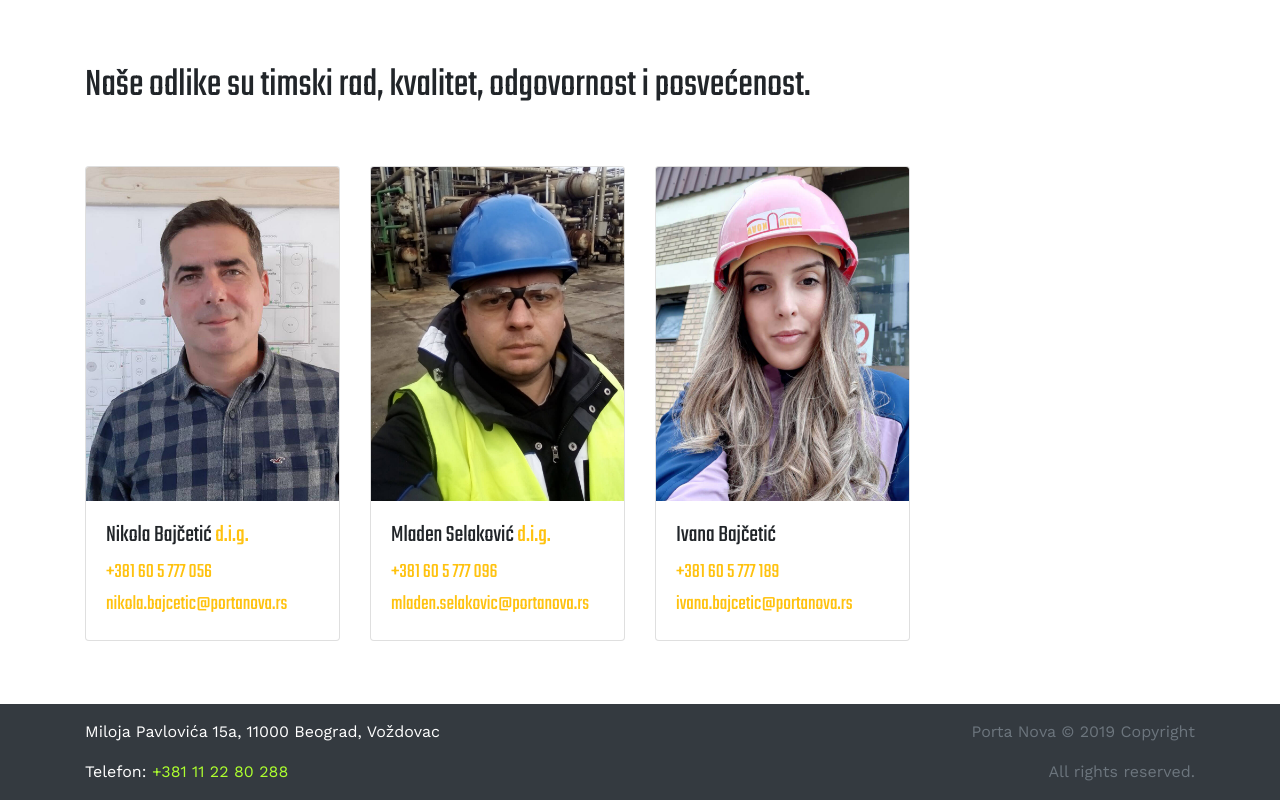
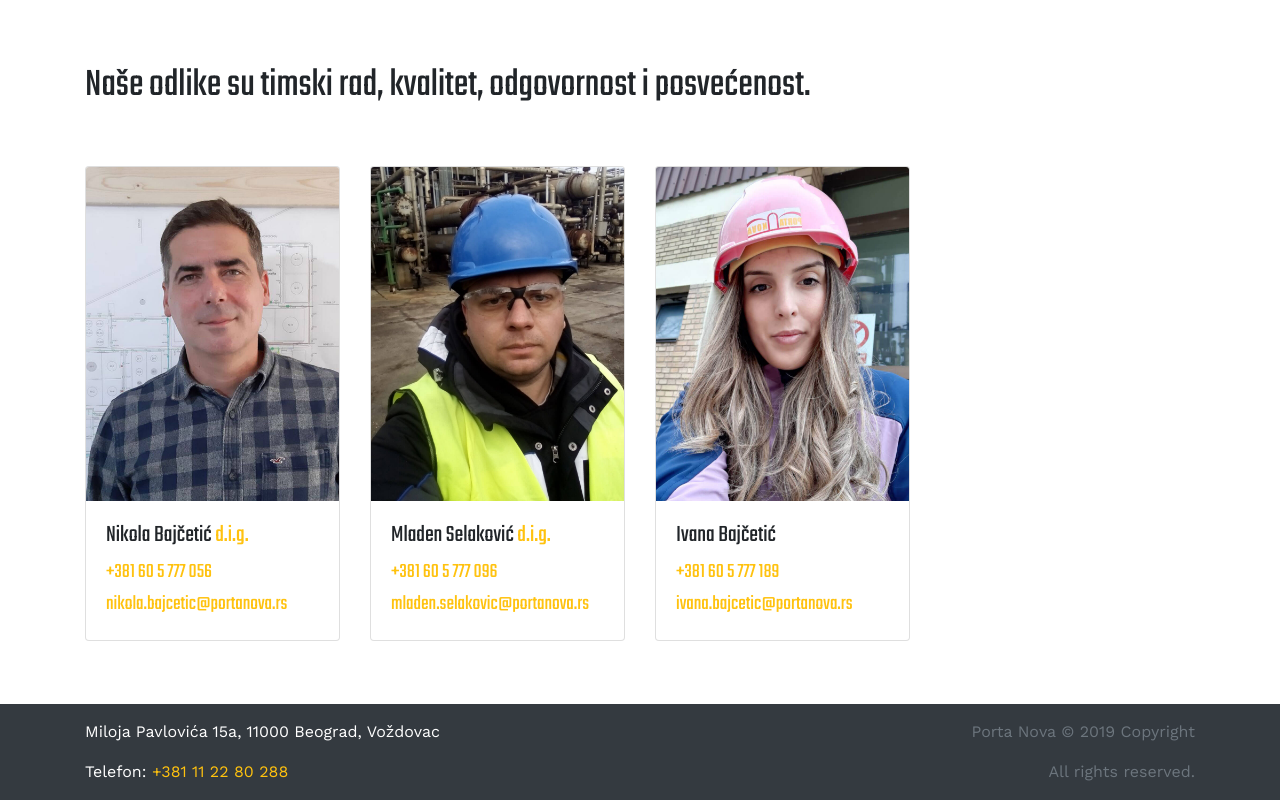
Before and after one commit to nenad77/Porta-Nova, a React (Create React App) app: page /team in a window 1280 px wide. Shown: the part 638-1438 px from the top of the page. Built offline with nearby package versions, Linux system fonts and the light colour scheme.

Commit message:
text-color-change

```diff
--- a/src/Components/Footer/Footer.css
+++ b/src/Components/Footer/Footer.css
@@ -1,6 +1,6 @@
 .text-footer a {
     text-decoration: none;
-    color: greenyellow;
+    color: #ffc20f;
 }
 
 .text-footer a:hover {
```
